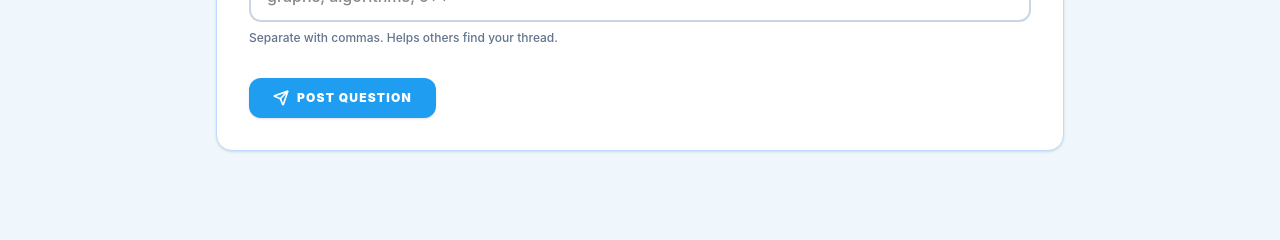
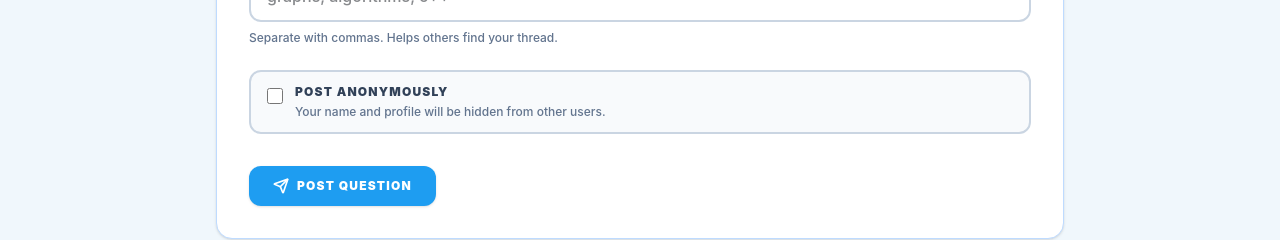
Before and after one commit to Saumyakhushlani/peer-doubt-platform, a React (Vite) app in the folder client/: page /question/create in a window 1280 px wide. Shown: the part 523-763 px from the top of the page. Built offline with nearby package versions, Linux system fonts and the light colour scheme; no server answers.

Commit message:
Anoonymous USer Frintend

```diff
--- a/client/src/components/questions/QuestionCard.jsx
+++ b/client/src/components/questions/QuestionCard.jsx
@@ -45,6 +45,7 @@ export default function QuestionCard({
   clampBody = true,
 }) {
   const author = question.author;
+  const hasAuthorProfile = Boolean(question.authorId);
   const tagRows = Array.isArray(question.tags) ? question.tags : [];
   const asked = formatAskedAt(question.createdAt);
 
@@ -54,6 +55,7 @@ export default function QuestionCard({
       className="group cursor-pointer border-b-2 border-slate-900 bg-white p-6 transition-all hover:bg-slate-50"
     >
       <div className="flex items-start gap-4">
+        {hasAuthorProfile ? (
           <Link
             to={`/profile/${question.authorId}`}
             className="shrink-0"
@@ -63,9 +65,17 @@ export default function QuestionCard({
               {nameInitials(author?.name)}
             </div>
           </Link>
+        ) : (
+          <div className="shrink-0">
+            <div className="flex h-12 w-12 items-center justify-center bg-slate-700 text-sm font-black text-white rounded-sm shadow-[3px_3px_0px_0px_rgba(0,0,0,1)]">
+              {nameInitials(author?.name)}
+            </div>
+          </div>
+        )}
 
         <div className="min-w-0 flex-1">
           <div className="flex flex-wrap items-center gap-2 text-[10px] font-black uppercase tracking-widest text-slate-400">
+            {hasAuthorProfile ? (
               <Link
                 to={`/profile/${question.authorId}`}
                 className="text-blue-600 hover:text-blue-700"
@@ -73,6 +83,9 @@ export default function QuestionCard({
               >
                 {author?.name ?? "Unknown"}
               </Link>
+            ) : (
+              <span className="text-slate-500">{author?.name ?? "Unknown"}</span>
+            )}
             <span>•</span>
             <span>{asked}</span>
             {author?.department && (
--- a/client/src/pages/CreateQuestion.jsx
+++ b/client/src/pages/CreateQuestion.jsx
@@ -20,6 +20,7 @@ export default function CreateQuestion() {
   const [title, setTitle] = useState("");
   const [body, setBody] = useState("");
   const [tagInput, setTagInput] = useState("");
+  const [isAnonymous, setIsAnonymous] = useState(false);
   const [error, setError] = useState("");
   const [isLoading, setIsLoading] = useState(false);
 
@@ -46,7 +47,7 @@ export default function CreateQuestion() {
       const tags = parseTags(tagInput);
       const { data } = await api.post(
         "/question",
-        { title: trimmedTitle, body, tags },
+        { title: trimmedTitle, body, tags, isAnonymous },
         { headers: { "Content-Type": "application/json", ...authHeader() } }
       );
       const q = data?.question;
@@ -157,6 +158,27 @@ export default function CreateQuestion() {
               </p>
             </div>
 
+            <label
+              htmlFor="isAnonymous"
+              className="flex items-start gap-3 rounded-xl border-2 border-slate-300 bg-slate-50 px-4 py-3 transition-all hover:border-[#1e9df1]"
+            >
+              <input
+                id="isAnonymous"
+                type="checkbox"
+                checked={isAnonymous}
+                onChange={(e) => setIsAnonymous(e.target.checked)}
+                className="mt-1 h-4 w-4 cursor-pointer rounded border-slate-400 text-[#1e9df1] focus:ring-sky-300"
+              />
+              <div>
+                <p className="text-xs font-black uppercase tracking-widest text-slate-700">
+                  Post anonymously
+                </p>
+                <p className="mt-1 text-xs font-medium text-slate-500">
+                  Your name and profile will be hidden from other users.
+                </p>
+              </div>
+            </label>
+
             <div className="flex flex-wrap items-center gap-3 pt-2">
               <button
                 type="submit"
```
Also changed, not shown: 1 other file (tests, documents, lock files or other folders). Lines whose indentation alone changed are shown as unchanged.
